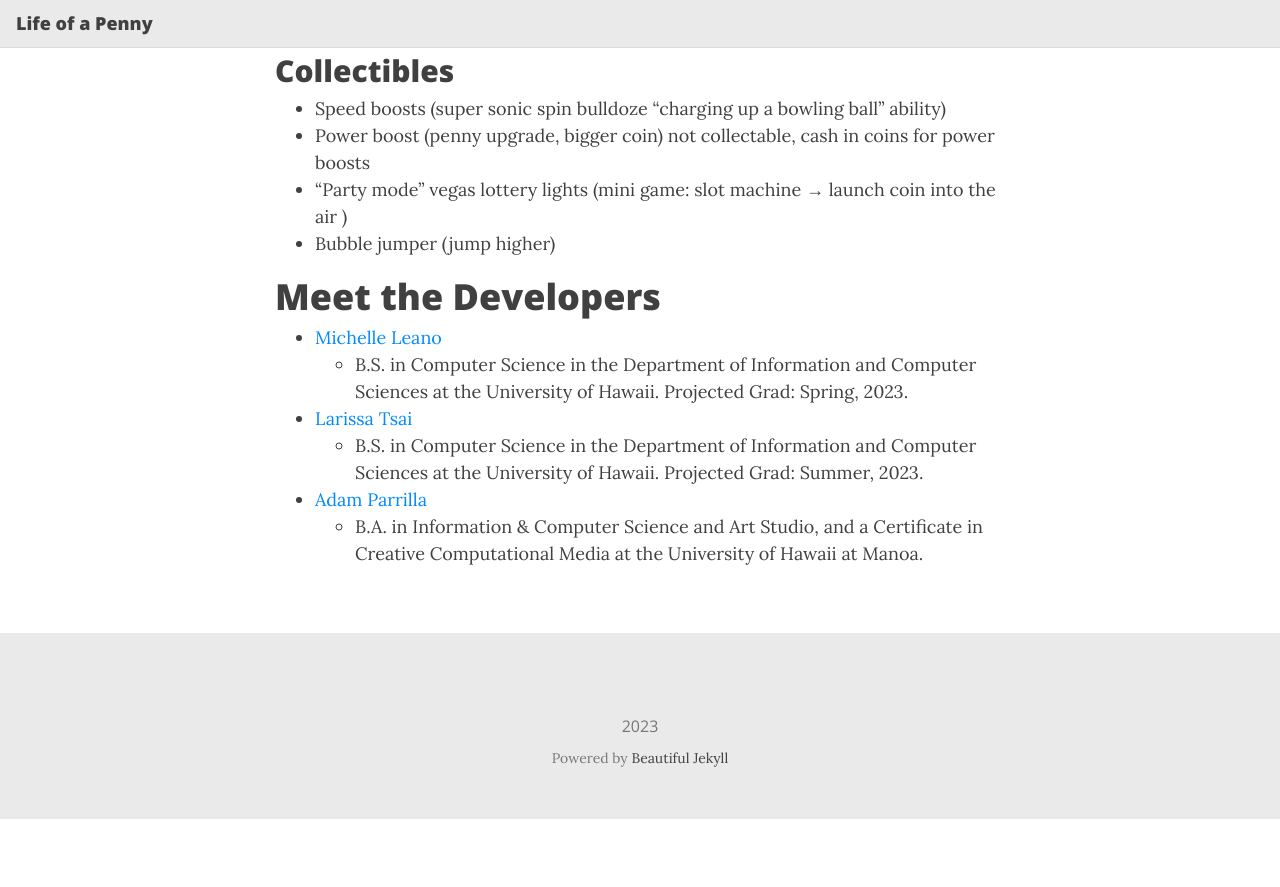
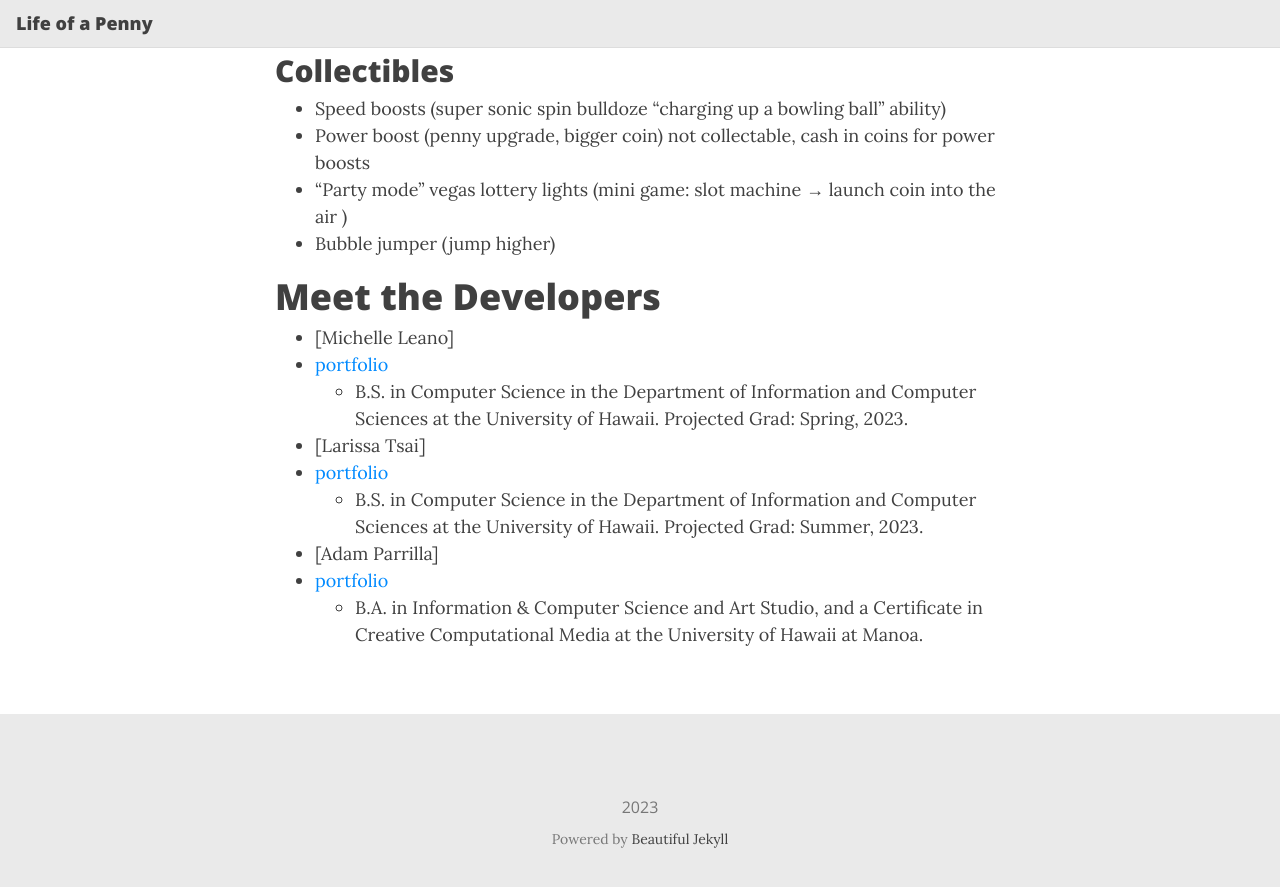
Before and after one commit to milada-game-production/life-of-a-penny.github.io, a Jekyll site: the page built from index.md, in a window 1280 px wide and 900 px high, scrolled down 1372 px. Shown: the top 887 px of the window. Built offline with Jekyll 4.4.1, drawn with Linux system fonts in a browser that asks for light colours; nearby versions of some CDN libraries; our own code applies the rules of GitHub Pages for plain Markdown files; before the commit the page ends 2191 px from its top, so only the background shows below that.

Commit message:
Update index.md

```diff
--- a/index.md
+++ b/index.md
@@ -44,11 +44,14 @@ not collectable, cash in coins for power boosts
 - Bubble jumper (jump higher)
 
 # Meet the Developers
-- [Michelle Leano]([portfolio](https://michnotmeesh.github.io/))
+- [Michelle Leano]
+- [portfolio](https://michnotmeesh.github.io/)
   - B.S. in Computer Science in the Department of Information and Computer Sciences at the University of Hawaii. Projected Grad: Spring, 2023.
 
-- [Larissa Tsai]([portfolio](https://larissa-tsai.github.io/))
+- [Larissa Tsai]
+- [portfolio](https://larissa-tsai.github.io/)
   - B.S. in Computer Science in the Department of Information and Computer Sciences at the University of Hawaii. Projected Grad: Summer, 2023.
 
-- [Adam Parrilla]([portfolio](https://adamjparrilla.github.io/))
+- [Adam Parrilla]
+- [portfolio](https://adamjparrilla.github.io/)
   - B.A. in Information & Computer Science and Art Studio, and a Certificate in Creative Computational Media at the University of Hawaii at Manoa.
```
